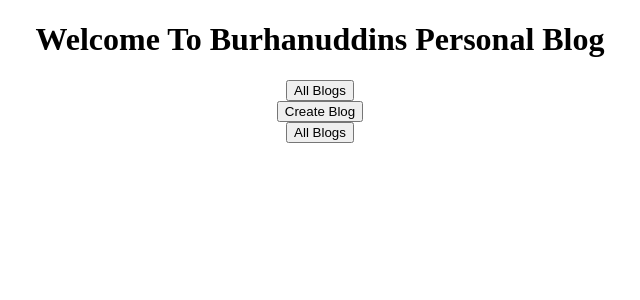
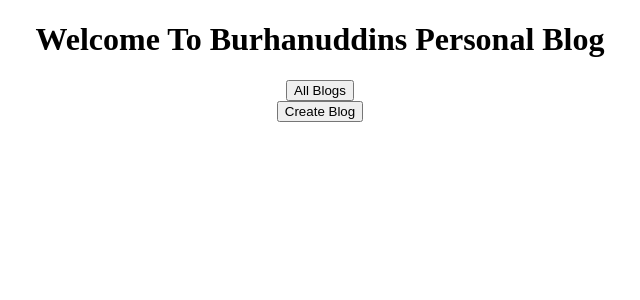
Before and after one commit to BurhanuddinMerchant/personal-blog-frontend, a React (Create React App) app: page / in a window 1280 px wide. Shown: the top 300 px of the page, without its empty margins (320-960 px from the left). Built offline with nearby package versions, Linux system fonts and the light colour scheme.

Commit message:
changed home.js

```diff
--- a/src/components/main/Home.js
+++ b/src/components/main/Home.js
@@ -13,10 +13,6 @@ const Login = () => {
           <Link to="/create">
             <button>Create Blog</button>
           </Link>
-          <br />
-          <Link to="/all">
-            <button>All Blogs</button>
-          </Link>
         </div>
       </div>
     </main>
```
